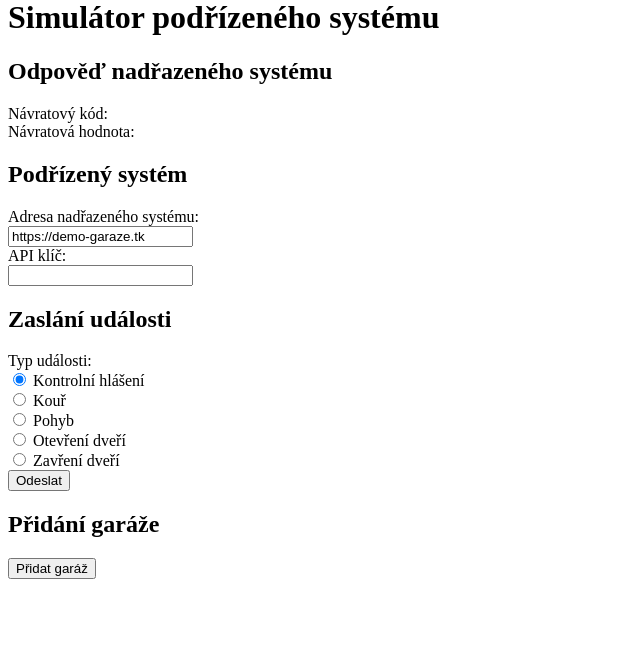
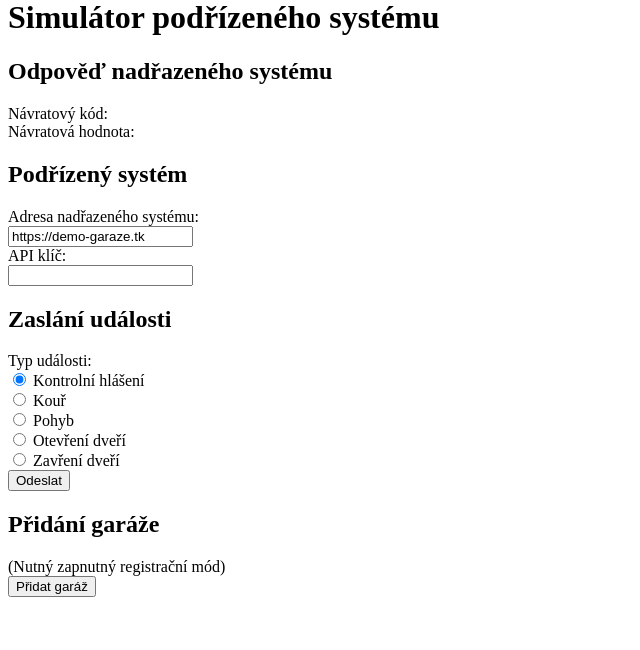
Before and after one commit to ggljzr/mi-dip-impl, a Flask app: template garage_system/templates/simulator.html in a window 1280 px wide. Shown: the part 22-672 px from the top of the page, without its empty margins (0-640 px from the left). Run offline with Flask 2, Linux system fonts and the light colour scheme; the template is opened without the code that fills it, so the values that code supplies are empty.

Commit message:
note about registration mode

```diff
--- a/garage_system/templates/simulator.html
+++ b/garage_system/templates/simulator.html
@@ -79,6 +79,7 @@
 	</form>
 
   <h2>Přidání garáže</h2>
+  (Nutný zapnutný registrační mód) <br>
   <input type="button" value='Přidat garáž' onclick="add_garage()"><br>
 </body>
 
```
